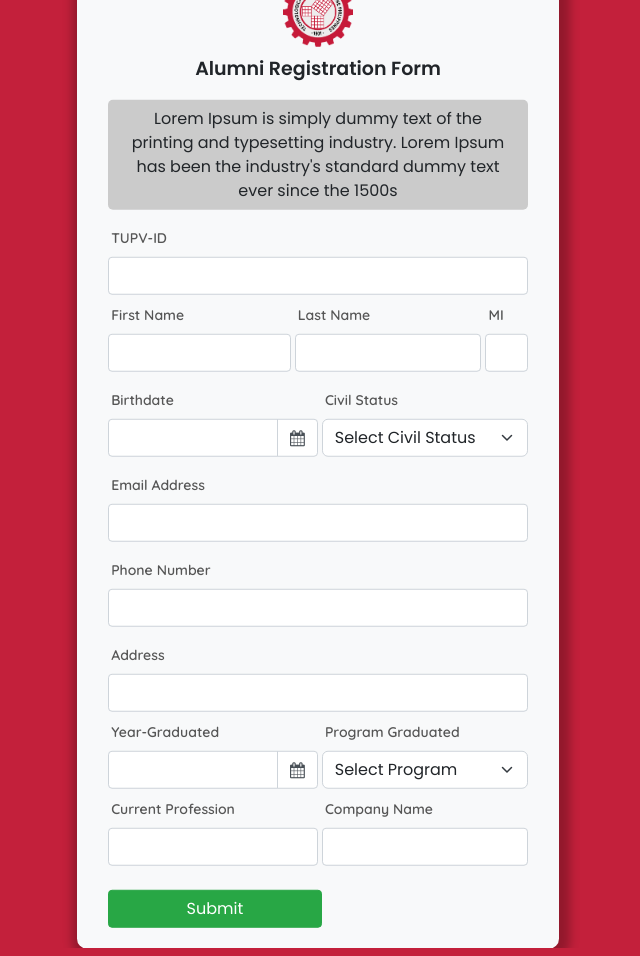
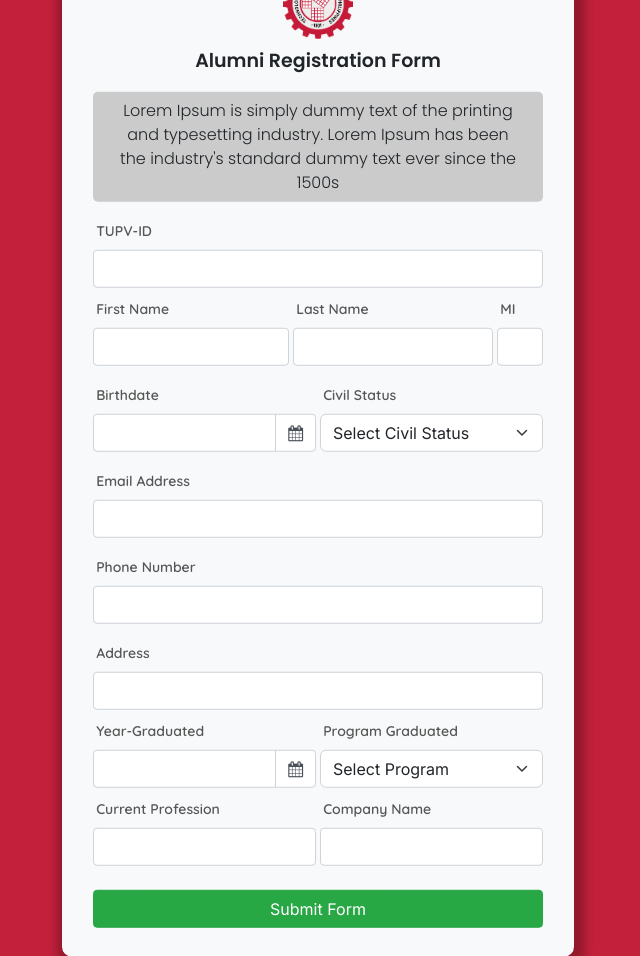
Before and after one commit to chrisffs/TUPV-Alumni-Database, a PHP site: page /form.php in a window 1280 px wide. Shown: the whole page, without its empty margins (370-1010 px from the left). Run offline with PHP 8.4, Linux system fonts and the light colour scheme.

Commit message:
fourth commit

```diff
--- a/css/style.css
+++ b/css/style.css
@@ -2,7 +2,8 @@
     margin: 0;
     padding: 0;
     box-sizing: border-box;
-    font-family: 'Poppins', sans-serif;
+    font-family: 'Inter', sans-serif;
+    font-weight: 300;
 }
 
 html {
@@ -13,7 +14,6 @@ html {
     position: relative;
 
 }
-
 .fw-qs {
     font-family: 'Quicksand', sans-serif;
 }
@@ -21,11 +21,11 @@ html {
 .fw-pp {
     font-family: 'Poppins', sans-serif;
 }
-.fw-rb {
-    font-family: 'Roboto', sans-serif;
+.fw-in {
+    font-family: 'Inter', sans-serif;
 }
 #hero-form {
-    max-width: 482px;
+    max-width: 512px;
     /* width: 30%; */
     border-radius: 10px;
     box-shadow: 3px 3px 10px 8px rgba(0, 0, 0, 0.25);
@@ -73,7 +73,9 @@ label {
     "f5 f5"
     "l6 r6"
     "l7 r7"
+    "l8 l8"
 }
+
 .tupv {
     grid-area: f0;
 }
@@ -109,9 +111,20 @@ label {
 .c-name {
     grid-area: r7;
 }
+.button-div {
+    grid-area: l8;
+}
 form div {
     margin-bottom: 0.5rem;
 }
 #tup-logo {
     width: 70px;
 }
+
+@media (max-width: 512px) {
+    #hero-form {
+        top: 50%;
+        left: 40%;
+        transform: translate(-52%, -50%);
+    }
+}
--- a/form.php
+++ b/form.php
@@ -12,12 +12,10 @@ session_start();
     <!-- FONTS -->
     <link rel="preconnect" href="https://fonts.googleapis.com">
     <link rel="preconnect" href="https://fonts.gstatic.com" crossorigin>
-    <link rel="preconnect" href="https://fonts.googleapis.com">
-    <link rel="preconnect" href="https://fonts.googleapis.com">
-    <link rel="preconnect" href="https://fonts.gstatic.com" crossorigin>
-    <link href="https://fonts.googleapis.com/css2?family=Poppins:ital,wght@0,100;0,200;0,300;0,400;0,500;0,600;0,700;0,800;0,900;1,100;1,200;1,300;1,400;1,500;1,600;1,700;1,800;1,900&family=Quicksand:wght@300;400;500;600;700&family=Roboto:ital,wght@0,100;0,300;0,500;0,700;0,900;1,100;1,300;1,400;1,500;1,700;1,900&display=swap" rel="stylesheet">
+    <link href="https://fonts.googleapis.com/css2?family=Inter:wght@100;200;300;400;500;600;700;800;900&family=Poppins:ital,wght@0,100;0,200;0,300;0,400;0,500;0,600;0,700;0,800;0,900;1,100;1,200;1,300;1,400;1,500;1,600;1,700;1,800;1,900&family=Quicksand:wght@300;400;500;600;700&display=swap" rel="stylesheet">
 
-    <title>Document</title>
+
+    <title>TUPV Alumni Registration Form</title>
 
     <link rel="stylesheet" href="css/style.css" type="text/css">
     <link rel="stylesheet" href="css/bootstrap.min.css">
@@ -30,7 +28,6 @@ session_start();
     <script src="https://cdnjs.cloudflare.com/ajax/libs/bootstrap-datepicker/1.9.0/js/bootstrap-datepicker.min.js"></script>
 </head>
 <body>
-
     <section class="bg-light container m-5" id="hero-form">
         <div class="image-container-md my-2">
             <img src="img/tup-logo.png" class="mx-auto d-block" alt="Logo of TUP" id="tup-logo">
@@ -44,11 +41,9 @@ session_start();
         <div class="form mt-3">
             <?php include('message.php'); ?>
             <form action="code.php" method="POST" class="form-main">
-
-
                 <div class="tupv">
                     <label class="label fw-qs" for="tupv-id">TUPV-ID</label>
-                    <input class="form-control" id="tupv-id" name="tupv-id" type="text" aria-label="default input example">
+                    <input class="form-control" id="tupv-id" name="tupv-id" type="text" aria-label="default input example" required>
                 </div>
                 <div class="names">
                     <div class="fname me-1">
@@ -78,36 +73,33 @@ session_start();
                         </div>
                     </div>
                 </div>
-
                 <div class="cv">
                     <label class="label fw-qs" for="cv">Civil Status</label>
                     <select class="form-select" aria-label="Default select example" id="cv" name="cv">
-                        <option selected hidden>Select Civil Status</option>
+                        <option selected hidden disabled>Select Civil Status</option>
                         <option value="Single">Single</option>
                         <option value="Married">Married</option>
                         <option value="Widowed">Widowed</option>
                     </select>
                     <!-- <input class="form-control" id="cv" name="cv" type="text" aria-label="default input example"> -->
                 </div>
-
                 <div class="email mt-2">
                     <label class="label fw-qs" for="email" class="form-label">Email Address</label>
-                    <input type="email" class="form-control" id="email" name="email">
+                    <input type="email" class="form-control" id="email" name="email" required>
                 </div>
                 <div class="pnumber mt-2">
                     <label class="label fw-qs" for="phone-number">Phone Number</label>
-                    <input class="form-control" id="phone-number" name="pnumber" type="tel" aria-label="default input example">
+                    <input class="form-control" id="phone-number" name="pnumber" type="tel" aria-label="default input example" required>
                 </div>
                 <div class="address mt-2">
                     <label class="label fw-qs" for="address">Address</label>
                     <input class="form-control" id="address" name="add" type="tel" aria-label="default input example" placeholder=>
                 </div>
-
                 <div class="form-group y-grad mb-0 me-1">
                 <label for="y-grad" class="label fw-qs">Year-Graduated</label>
                     <div class="">
                         <div class="input-group date" id="yearpicker">
-                            <input type="text" class="form-control" name="year-graduated">
+                            <input type="text" class="form-control" name="year-graduated" required>
                             <span class="input-group-append">
                                 <span class="input-group-text bg-white">
                                     <i class="fa fa-calendar"></i>
@@ -119,11 +111,20 @@ session_start();
                 <div class="p-grad">
                 <label for="p-grad" class="label fw-qs">Program Graduated</label>
                     <select class="form-select" aria-label="Default select example" name="program-graduated">
-                        <option selected hidden>Select Program</option>
-                        <option value="1">BS in Electronics Engineering</option>
-                        <option value="2">BS in Mech. Engineering</option>
-                        <option value="3">BS in Computer Engineering</option>
-                        <option value="4">BS in Chemistry</option>
+                        <option selected hidden disabled>Select Program</option>
+                        <option value="BS in Electronics Engineering">BS in Electronics Engineering</option>
+                        <option value="BS in Mechanical Engineering">BS in Mechanical Engineering</option>
+                        <option value="BS in Computer Engineering">BS in Computer Engineering</option>
+                        <option value="BS in Chemistry">BS in Chemistry</option>
+                        <option value="BS in Electrical Engineering">BS in Electrical Engineering</option>
+                        <option value="BS in Mechatronics Engineering">BS in Mechatronics Engineering</option>
+                        <option value="BS in Instrumentation and Control Engineering">BS in Instrumentation and Control Engineering</option>
+                        <option value="BET Major in Computer Engineering Technology">BET Major in Computer Engineering Technology</option>
+                        <option value="BET Major in Manufacturing Engineering Technology">BET Major in Manufacturing Engineering Technology</option>
+                        <option value="BET Major in Automotive Engineering Technology">BET Major in Automotive Engineering Technology</option>
+                        <option value="BET Major in Chemical Engineering Technology">BET Major in Chemical Engineering Technology</option>
+                        <option value="BET Major in Electrical Engineering Technology">BET Major in Electrical Engineering Technology</option>
+                        <option value="BET Major in Electronics Engineering Technology">BET Major in Electronics Engineering Technology</option>
                     </select>
                 </div>
                 <div class="c-prof me-1">
@@ -134,12 +135,13 @@ session_start();
                     <label class="label fw-qs" for="c-name">Company Name</label>
                     <input class="form-control" id="c-name" name="c-name" type="text" aria-label="default input example">
                 </div>
+                <div class="button-div ">
+                    <button type="submit" class="btn btn-success mt-3 w-100" name="submit" >Submit Form</button>
+                </div>
 
-                <button type="submit" class="btn btn-success mt-3" name="submit" >Submit</button>
             </form>
         </div>
     </section>
-
     <script src="js/bootstrap.min.js"></script>
     <script src="script.js"></script>
     <script type="text/javascript">
--- a/message.php
+++ b/message.php
@@ -4,7 +4,7 @@ if(isset($_SESSION['message'])) :
 
 
     <div class="alert alert-warning alert-dismissible fade show" role="alert">
-            <strong>Invalid Input Field</strong> <?= $_SESSION['message']; ?>
+            <strong>Thank you for your time!</strong> <?= $_SESSION['message']; ?>
             <button type="button" class="btn-close" data-bs-dismiss="alert" aria-label="Close"></button>
     </div>
 <?php
```
Also changed, not shown: code.php (+5 -2 lines), success.php (added, +53 -0 lines).
